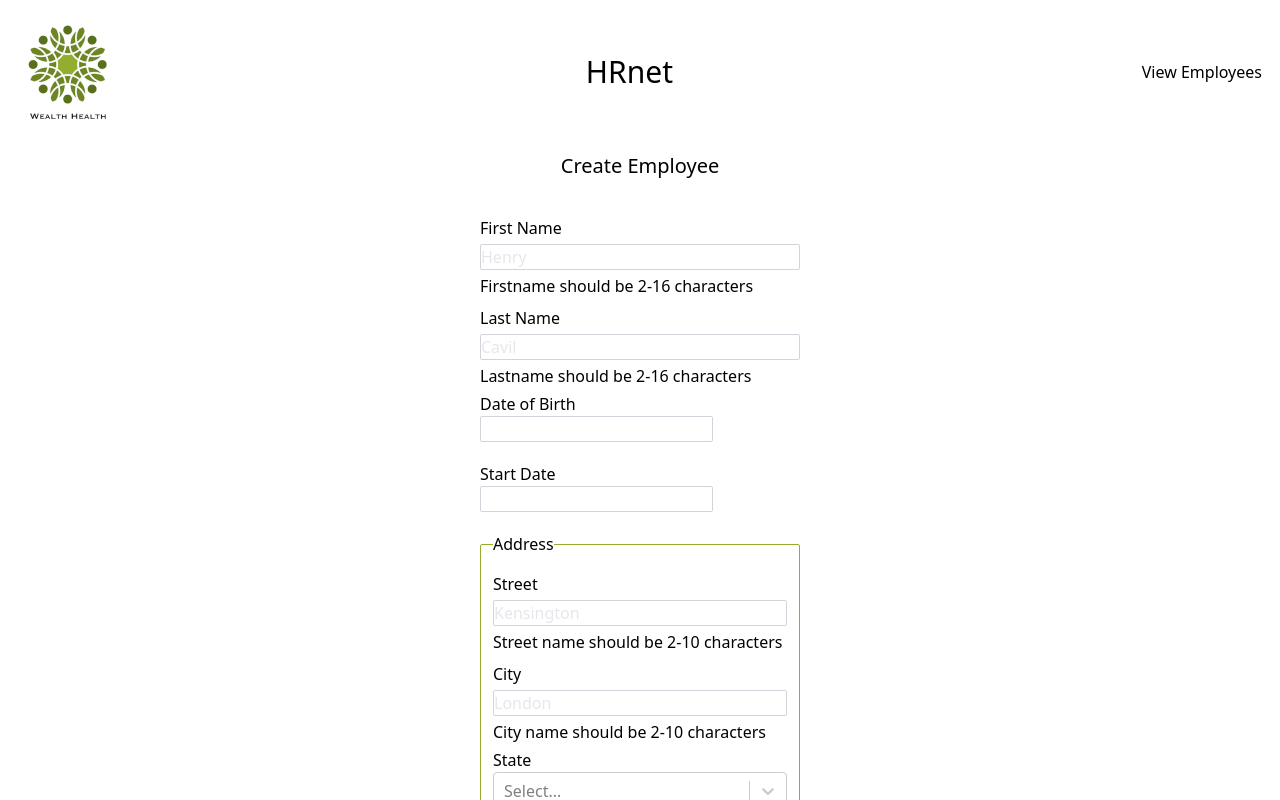
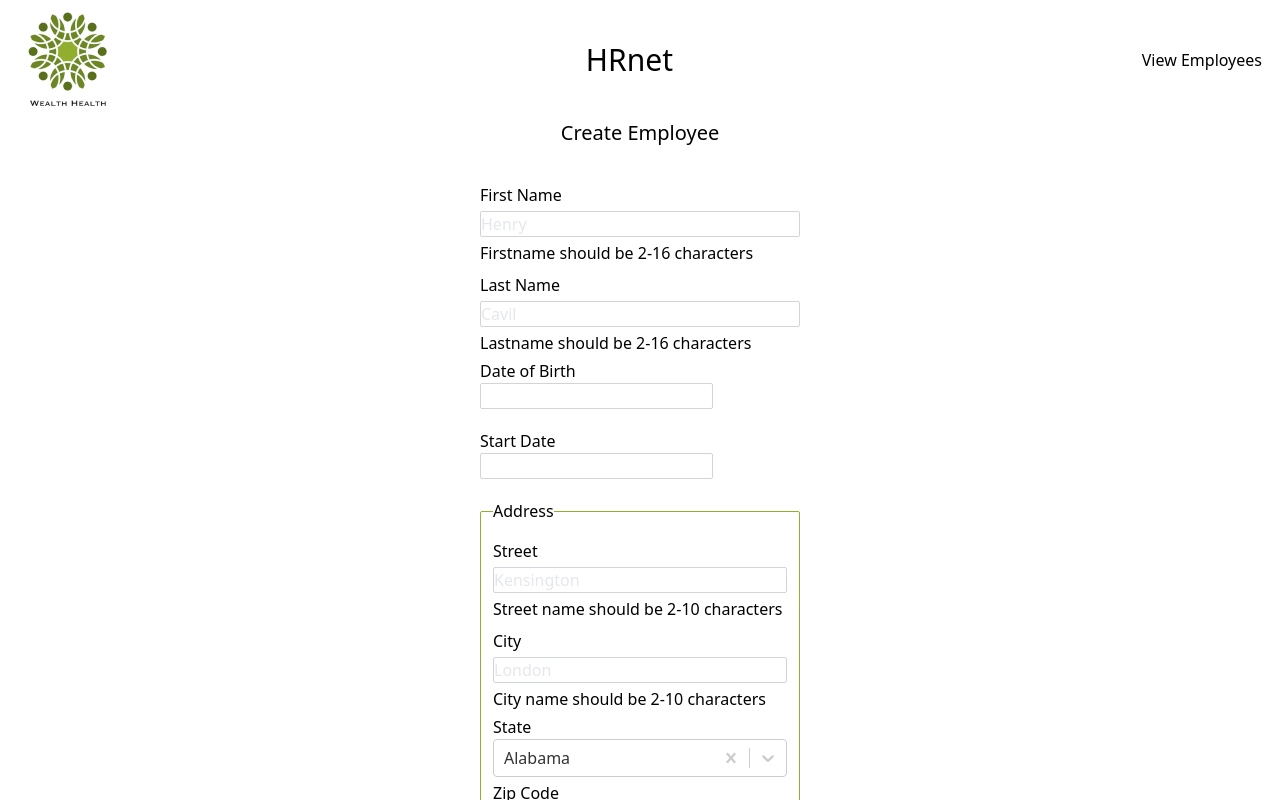
Before and after one commit to soun1005/op-p14_HRNet, a React (Create React App) app: page / in a window 1280 px wide. Shown: the top 800 px of the page. Built offline with nearby package versions, Linux system fonts and the light colour scheme.

Commit message:
dropdown default value

```diff
--- a/src/components/Dropdown.tsx
+++ b/src/components/Dropdown.tsx
@@ -26,7 +26,12 @@ const Dropdown: React.FC<DropdownProps> = ({
   return (
     <>
       <label htmlFor={label}>{label}</label>
-      <Select options={options} onChange={handleOnChange} />
+      <Select
+        options={options}
+        defaultValue={options[0]}
+        onChange={handleOnChange}
+        isClearable
+      />
     </>
   );
 };
--- a/src/components/NavBar.tsx
+++ b/src/components/NavBar.tsx
@@ -8,7 +8,7 @@ interface NavBarProps {
 
 const NavBar: React.FC<NavBarProps> = ({ page, link }) => {
   return (
-    <div className="mb-2 flex h-36 items-center justify-between px-2.5">
+    <div className="h-35 mb-2 flex items-center justify-between px-2.5 pt-2">
       <NavLink to={'/'}>
         <img src={Logo} alt="logo" />
       </NavLink>
--- a/src/pages/Home.tsx
+++ b/src/pages/Home.tsx
@@ -15,7 +15,7 @@ type FormValues = {
   street: string;
   city: string;
   zip: string;
-  state: string;
+  state: string | null;
   department: string;
   startDate: string;
   birthDate: string;
@@ -49,9 +49,19 @@ const Home = () => {
   // when form is submitted
   const handleSubmit = (e: any) => {
     e.preventDefault();
-
     // form values are passed to state by reducer
     dispatch(updateData({ values }));
+    setValues({
+      firstName: '',
+      lastName: '',
+      street: '',
+      city: '',
+      state: '',
+      zip: '',
+      department: '',
+      startDate: '',
+      birthDate: '',
+    });
   };
 
   const onChange = (name: string, value: string | Date | null) => {
```
